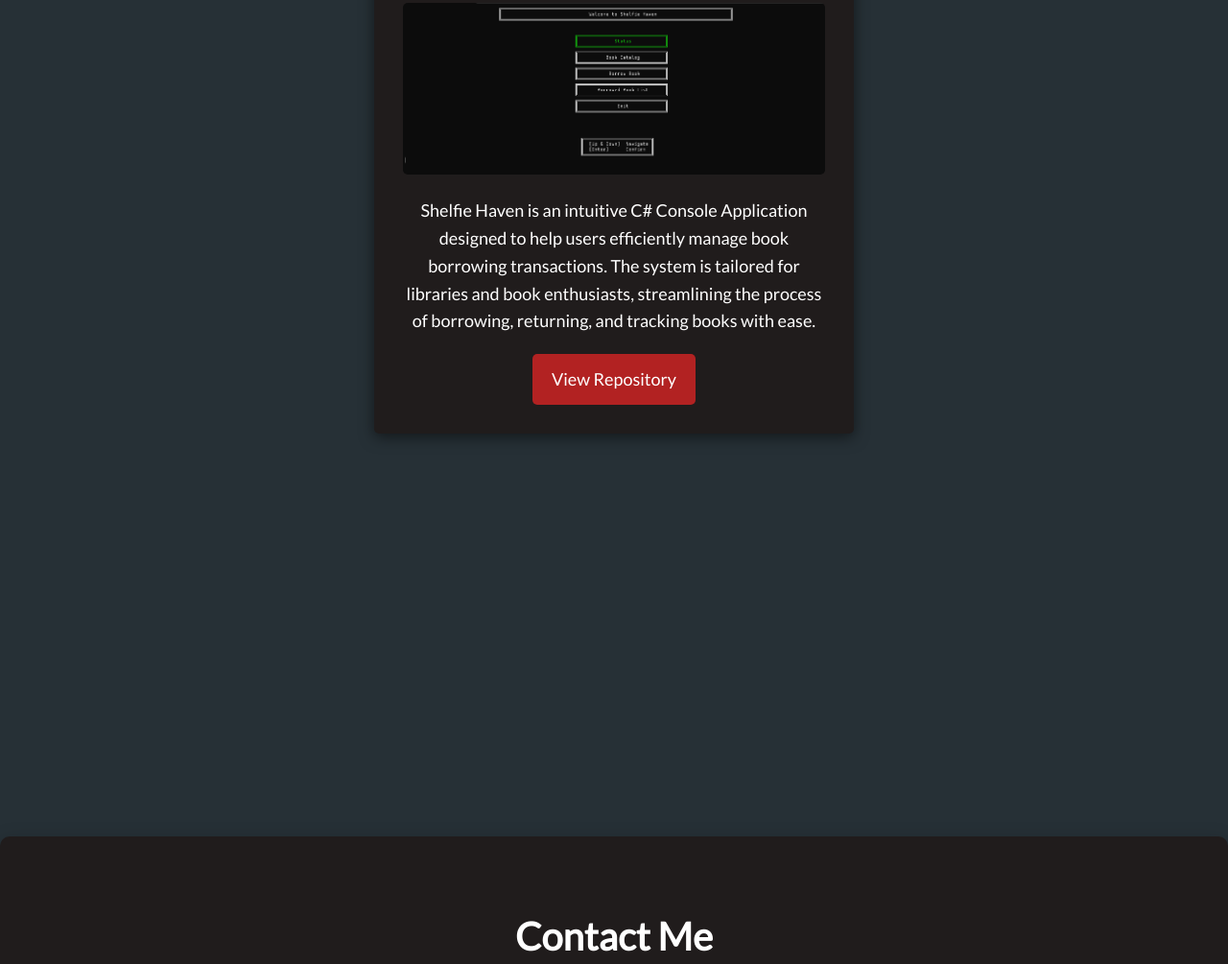
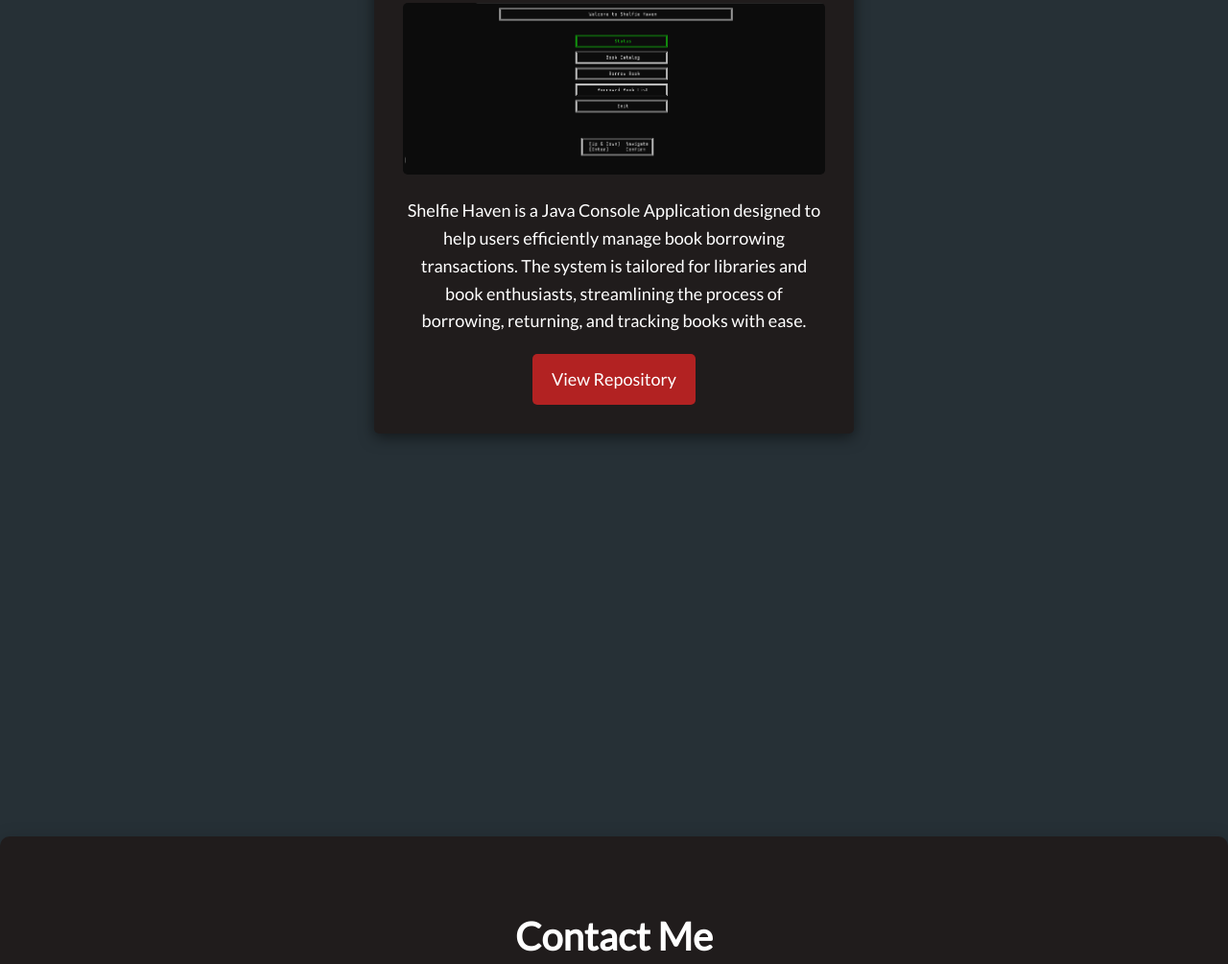
Before and after one commit to Neil-Patrick/Pajadan-Portfolio, a website: page index.html in a window 1280 px wide. Shown: the part 6593-7598 px from the top of the page at 96% size. Drawn offline with Linux system fonts and the light colour scheme.

Commit message:
Update index.html

```diff
--- a/index.html
+++ b/index.html
@@ -428,7 +428,7 @@
               loading="lazy"
             />
             <p>
-              Shelfie Haven is an intuitive C# Console Application designed to
+              Shelfie Haven is a Java Console Application designed to
               help users efficiently manage book borrowing transactions. The
               system is tailored for libraries and book enthusiasts,
               streamlining the process of borrowing, returning, and tracking
```
